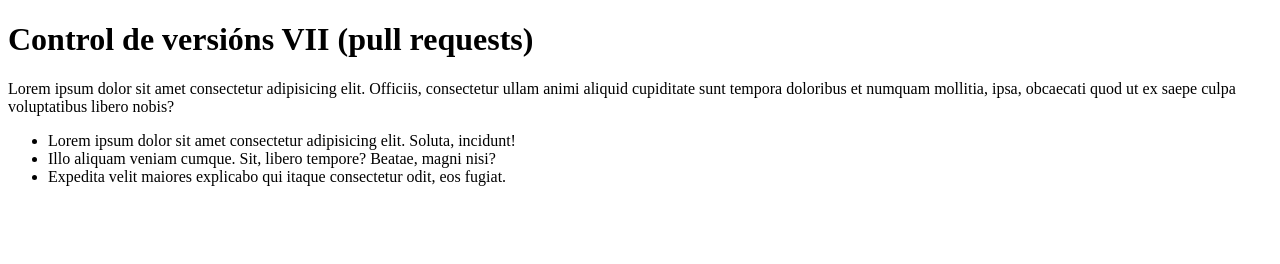
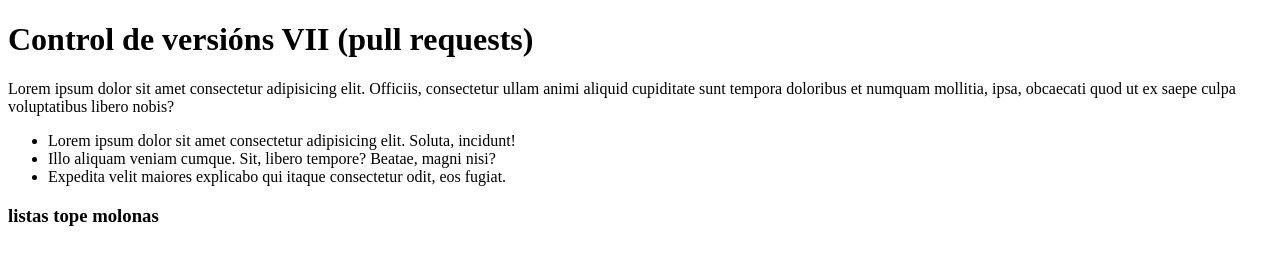
Before and after one commit to Ireav/web_daw7, a plain HTML site: page index.html in a window 1280 px wide. Drawn offline with Linux system fonts and the light colour scheme.

Commit message:
commit remoto

```diff
--- a/index.html
+++ b/index.html
@@ -14,5 +14,6 @@
         <li>Illo aliquam veniam cumque. Sit, libero tempore? Beatae, magni nisi?</li>
         <li>Expedita velit maiores explicabo qui itaque consectetur odit, eos fugiat.</li>
     </ul>
+    <h3>listas tope molonas</h3>
 </body>
 </html>
```
